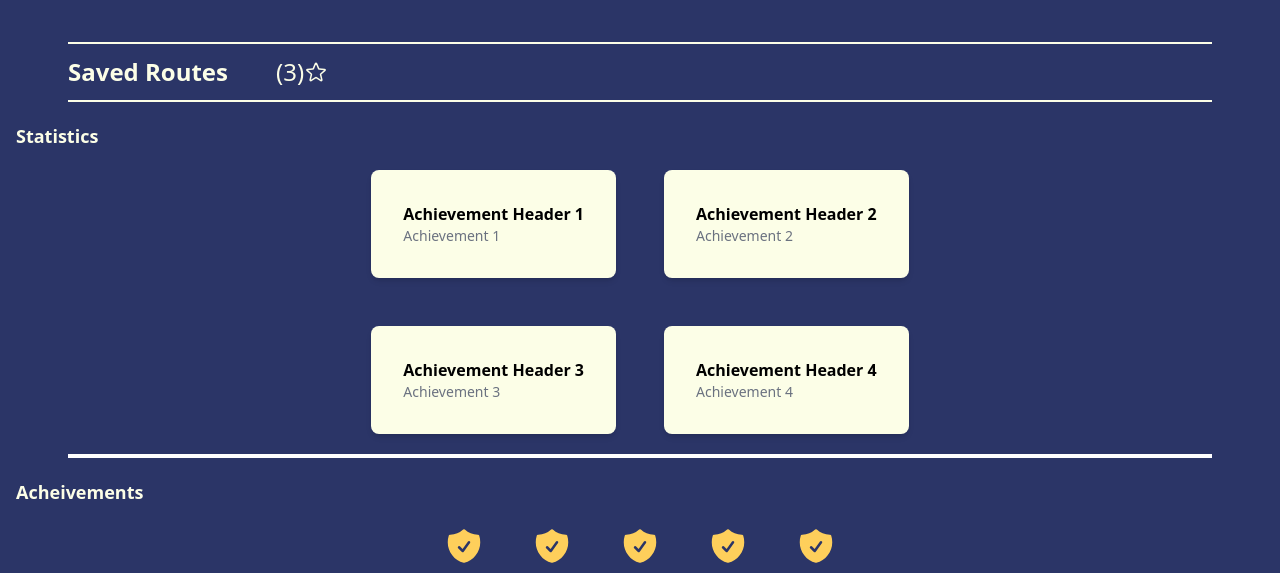
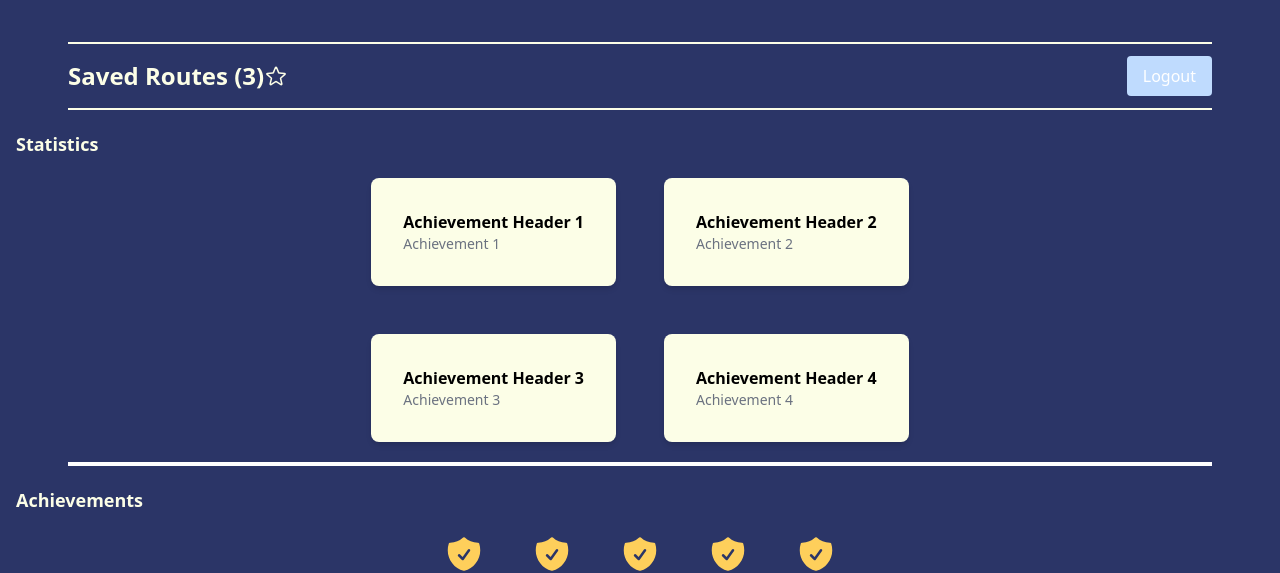
Before and after one commit to Nugget-Meister/Bike-The-Big-Apple, a React (Vite) app: page /profile in a window 1280 px wide. Shown: the part 290-863 px from the top of the page. Built offline with nearby package versions, Linux system fonts and the light colour scheme; no server answers; a web font is replaced by a local one; what ldrs would draw is missing.

Commit message:
sign in/sign out working, sign out redirects to home page

```diff
--- a/src/App.jsx
+++ b/src/App.jsx
@@ -3,8 +3,8 @@ import { React, useState } from "react";
 import { Route, BrowserRouter as Router, Routes } from "react-router-dom";
 import "../public/styles.css"
 
-import Logout from "./components/subcomponents/Login/logoutButton";
-import Login from "./components/subcomponents/Login/loginButton";
+import Logout from "./components/subcomponents/Login/logout";
+import Login from "./components/subcomponents/Login/login";
 
 import NavBar from './components/NavBar/NavBar.jsx'
 
--- a/src/components/NavBar/NavBar.jsx
+++ b/src/components/NavBar/NavBar.jsx
@@ -1,8 +1,8 @@
 // import Container from "react-bootstrap/Container";
 // // import Nav from "react-bootstrap/Nav";
 // // import Navbar from "react-bootstrap/Navbar";
-import Login from "../subcomponents/Login/loginButton.jsx";
-import Logout from "../subcomponents/Login/logoutButton.jsx";
+import Login from "../subcomponents/Login/login.jsx";
+import Logout from "../subcomponents/Login/logout.jsx";
 import ProfileButton from "../pages/Profile/ProfileButton.jsx";
 import React, { useState } from 'react';
 
--- a/src/components/pages/Profile/Profile.jsx
+++ b/src/components/pages/Profile/Profile.jsx
@@ -3,6 +3,7 @@ import UserCard from "../../subcomponents/UserCard/UserCard";
 import React from "react";
 import { useAuthContext } from "../../../Providers/AuthProvider";
 import "./Profile.css";
+import Logout from "../../subcomponents/Login/logout";
 
 const Profile = () => {
   const userData = useAuthContext();
@@ -22,15 +23,20 @@ const Profile = () => {
 
       <div className="w-11/12 h-0.5 bg-bike-off-white mt-5"></div>
 
-      <div className="w-11/12 mt-3">
-        <div className="flex items-center justify-start space-x-12">
-          <a href="/saved" className="text-2xl font-semibold text-bike-off-white">Saved Routes</a>
-          <div className="flex items-center">
-            <p className="text-2xl text-bike-off-white">(3)</p>
+      <div className="w-11/12 mt-3 flex justify-between items-center">
+        <div className="flex items-center space-x-2">
+          <a
+            href="/saved"
+            className="text-2xl font-semibold text-bike-off-white flex items-center"
+          >
+            Saved Routes (3)
             <svg xmlns="http://www.w3.org/2000/svg" fill="none" viewBox="0 0 24 24" strokeWidth={1.5} stroke="rgba(252,254,231,255)" className="w-6 h-6">
               <path strokeLinecap="round" strokeLinejoin="round" d="M11.48 3.499a.562.562 0 0 1 1.04 0l2.125 5.111a.563.563 0 0 0 .475.345l5.518.442c.499.04.701.663.321.988l-4.204 3.602a.563.563 0 0 0-.182.557l1.285 5.385a.562.562 0 0 1-.84.61l-4.725-2.885a.562.562 0 0 0-.586 0L6.982 20.54a.562.562 0 0 1-.84-.61l1.285-5.386a.562.562 0 0 0-.182-.557l-4.204-3.602a.562.562 0 0 1 .321-.988l5.518-.442a.563.563 0 0 0 .475-.345L11.48 3.5Z" />
             </svg>
-          </div>
+          </a>
+        </div>
+        <div className="flex items-center">
+          <Logout />
         </div>
       </div>
 
@@ -42,8 +48,13 @@ const Profile = () => {
 
       <div className="grid grid-cols-2 gap-12 mt-5">
         {Array.from({ length: 4 }).map((_, index) => (
-          <div key={index} className="p-8 bg-bike-off-white rounded-lg shadow-md">
-            <h3 className="text-md font-semibold">Achievement Header {index + 1}</h3>
+          <div
+            key={index}
+            className="p-8 bg-bike-off-white rounded-lg shadow-md"
+          >
+            <h3 className="text-md font-semibold">
+              Achievement Header {index + 1}
+            </h3>
             <p className="text-sm text-gray-500">Achievement {index + 1}</p>
           </div>
         ))}
@@ -51,14 +62,22 @@ const Profile = () => {
 
       <div className="w-11/12 h-1 bg-white mt-5"></div>
       <h2 className="self-start text-lg font-semibold mt-5 text-bike-off-white">
-      Acheivements
+        Achievements
       </h2>
       <div className="flex mt-5 space-x-12">
         {Array.from({ length: 5 }).map((_, index) => (
-         <svg xmlns="http://www.w3.org/2000/svg" viewBox="0 0 24 24" fill="rgba(254,207,91,255)" className="w-10 h-10">
-  <path fillRule="evenodd" d="M12.516 2.17a.75.75 0 0 0-1.032 0 11.209 11.209 0 0 1-7.877 3.08.75.75 0 0 0-.722.515A12.74 12.74 0 0 0 2.25 9.75c0 5.942 4.064 10.933 9.563 12.348a.749.749 0 0 0 .374 0c5.499-1.415 9.563-6.406 9.563-12.348 0-1.39-.223-2.73-.635-3.985a.75.75 0 0 0-.722-.516l-.143.001c-2.996 0-5.717-1.17-7.734-3.08Zm3.094 8.016a.75.75 0 1 0-1.22-.872l-3.236 4.53L9.53 12.22a.75.75 0 0 0-1.06 1.06l2.25 2.25a.75.75 0 0 0 1.14-.094l3.75-5.25Z" clipRule="evenodd" />
-</svg>
-
+          <svg
+            xmlns="http://www.w3.org/2000/svg"
+            viewBox="0 0 24 24"
+            fill="rgba(254,207,91,255)"
+            className="w-10 h-10"
+          >
+            <path
+              fillRule="evenodd"
+              d="M12.516 2.17a.75.75 0 0 0-1.032 0 11.209 11.209 0 0 1-7.877 3.08.75.75 0 0 0-.722.515A12.74 12.74 0 0 0 2.25 9.75c0 5.942 4.064 10.933 9.563 12.348a.749.749 0 0 0 .374 0c5.499-1.415 9.563-6.406 9.563-12.348 0-1.39-.223-2.73-.635-3.985a.75.75 0 0 0-.722-.516l-.143.001c-2.996 0-5.717-1.17-7.734-3.08Zm3.094 8.016a.75.75 0 1 0-1.22-.872l-3.236 4.53L9.53 12.22a.75.75 0 0 0-1.06 1.06l2.25 2.25a.75.75 0 0 0 1.14-.094l3.75-5.25Z"
+              clipRule="evenodd"
+            />
+          </svg>
         ))}
       </div>
     </div>
--- a/src/components/pages/Splash/Splash.jsx
+++ b/src/components/pages/Splash/Splash.jsx
@@ -2,6 +2,7 @@ import React, { useState } from 'react';
 import './Splash.css';
 import { useNavigate } from 'react-router-dom';
 import LoadingScreen from '../../common/loadingScreen.jsx';
+import { signInWithGoogle } from '../../../../fireBase';
 
 const Splash = () => {
     const navigate = useNavigate();
@@ -13,6 +14,8 @@ const Splash = () => {
         await new Promise(resolve => setTimeout(resolve, Math.random() * (3000 - 500) + 500));
 
         // setAnimationName('shrinkToCircle');
+
+        await signInWithGoogle(); // Sign in with Google
 
         setTimeout(() => {
             setIsLoading(false);
--- a/src/components/subcomponents/Login/loginButton.jsx
+++ /dev/null
@@ -1,56 +0,0 @@
-import React from "react";
-
-import Button from "react-bootstrap/Button";
-
-import { signInWithGoogle } from "../../../../fireBase";
-import { useState, useEffect } from "react";
-import { initializeApp } from "firebase/app";
-import {auth, firebaseConfig} from "../../../../fireBase";
-// import {firebaseConfig} from "/Users/davonbridgett/Documents/BIKE_THE_BIG_APPLE/Bike-The-Big-Apple/fireBase.js";
-
-// import { useContext } from 'react';
-// import { MyContext } from './MyContext';
-// import { User } from "firebase/auth";
-
-const Login = () => {
-  const [user, setUser] = useState(null);
-  const app = initializeApp(firebaseConfig);
-
-  useEffect(() => {
-
-    const unsubscribe = auth.onAuthStateChanged(user => {
-      if (user) {
-
-        setUser(user);
-      } else {
-
-        setUser(null);
-      }
-    });
-
-
-    return () => unsubscribe();
-  }, []);
-
-  return (
-    <div>
-      {user ? (
-        <p>Welcome, {user.displayName}!</p>
-      ) : (
-        <Button
-          style={{
-            backgroundColor: "black",
-            color: "white",
-            borderRadius: "15px",
-          }}
-          onClick={signInWithGoogle}
-          variant="light"
-        >
-          Sign In
-        </Button>
-      )}
-    </div>
-  );
-};
-
-export default Login;
--- a/src/components/subcomponents/Login/logoutButton.jsx
+++ /dev/null
@@ -1,22 +0,0 @@
-import React from "react";
-import Button from "react-bootstrap/Button";
-import { signOut } from "../../../../fireBase";
-
-const Logout = () => {
-  return (
-    <div>
-      <Button
-        style={{
-          backgroundColor: "black",
-          color: "white",
-          borderRadius: "15px",
-        }}
-        onClick={signOut}
-        variant="light"
-      >
-        Logout
-      </Button>{" "}
-    </div>
-  );
-};
-export default Logout;
```
